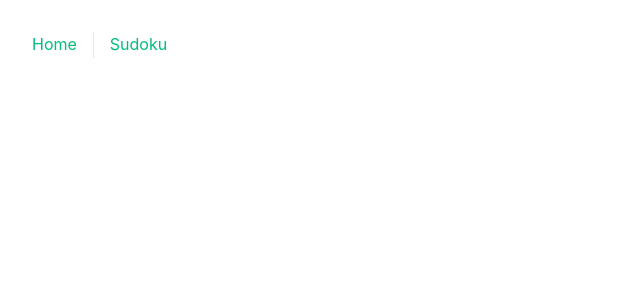
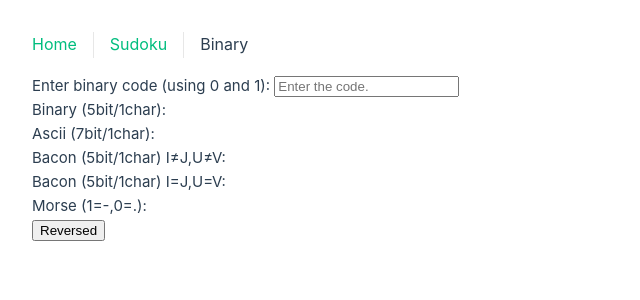
Before and after one commit to zenith-john/potior, a Vue app: page /binary in a window 1280 px wide. Before the commit this address had no page. Shown: the top 300 px of the page, without its empty margins (0-640 px from the left). Built offline with nearby package versions, Linux system fonts and the light colour scheme.

Commit message:
Add a binary tool.

```diff
--- a/src/App.vue
+++ b/src/App.vue
@@ -8,6 +8,7 @@ import { RouterLink, RouterView } from 'vue-router'
       <nav>
         <RouterLink to="/">Home</RouterLink>
         <RouterLink to="/sudoku">Sudoku</RouterLink>
+        <RouterLink to="/binary">Binary</RouterLink>
       </nav>
     </div>
   </header>
--- /dev/null
+++ b/src/components/Binary.vue
@@ -0,0 +1,196 @@
+<script lang="ts">
+export default {
+  data() {
+    return {
+      code: "",
+      morseTable: {} as { [key: string]: string },
+      reverseVisible: false,
+    }
+  },
+  mounted() {
+    // Initialize morseTable
+    const letters = 'abcdefghijklmnopqrstuvwxyz0123456789.,?\'!/()&:;=+-_"$@ ';
+    const morseValues =
+      [
+        '.-', '-...', '-.-.', '-..', '.', '..-.',
+        '--.', '....', '..', '.---',
+        '-.-', '.-..', '--', '-.', '---',
+        '.--.', '--.-', '.-.', '...', '-',
+        '..-', '...-', '.--', '-..-', '-.--',
+        '--..', '-----', '.----', '..---',
+        '...--', '....-', '.....', '-....',
+        '--...', '---..', '----.', '.-.-.-',
+        '--..--', '..--..', '.----.', '-.-.--',
+        '-..-.', '-.--.', '-.--.-',
+        '.-...', '---...', '-.-.-.', '-...-',
+        '.-.-.', '-....-', '..--.-',
+        '.-..-.', '...-..-', '.--.-.'
+      ];
+
+    for (let i = 0; i < morseValues.length; i++) {
+      this.morseTable[morseValues[i]] = letters.charAt(i);
+    }
+  },
+  computed: {
+    isValid() {
+      if (this.code.match(/^[01\s]*$/) != null) {
+        return true;
+      }
+      else {
+        return false;
+      }
+    },
+    reverse() {
+      let ret = "";
+      for (var i = 0; i < this.code.length; i++) {
+        let char = this.code.charAt(i);
+        if (char == '1') {
+          ret += '0';
+        }
+        else if (char == '0') {
+          ret += '1';
+        }
+        else {
+          ret += char;
+        }
+      }
+      return ret;
+    }
+  },
+  methods: {
+    binToInt(str: string) {
+      if (str.match(/^[01]*$/) != null) {
+        let ret = 0;
+        for (var i = 0; i < str.length; i++) {
+          ret *= 2;
+          if (str.charAt(i) == '1') {
+            ret++;
+          }
+        }
+        return ret;
+      }
+      return -1;
+    },
+    morseToChar(code: string) {
+      if (code in this.morseTable) {
+        return this.morseTable[code];
+      }
+      else {
+        return " UMC ";
+      }
+    },
+    binary(code: string) {
+      const gap = 5;
+      let trim_code = code.replace(/\s/g, "");
+      if (trim_code.length % gap != 0) {
+        return "Invalid as binary code";
+      }
+      else {
+        let ret = "";
+        let shift = 'a'.charCodeAt(0) - 1;
+        for (var i = 0; i < trim_code.length; i += gap) {
+          ret += String.fromCharCode(shift + this.binToInt(trim_code.substring(i, i + gap)));
+        }
+        return ret;
+      }
+    },
+    ascii(code: string) {
+      const gap = 7;
+      let trim_code = code.replace(/\s/g, "");
+      if (trim_code.length % gap != 0) {
+        return "Invalid as ascii code";
+      }
+      else {
+        let ret = "";
+        for (var i = 0; i < trim_code.length; i += gap) {
+          ret += String.fromCharCode(this.binToInt(trim_code.substring(i, i + gap)));
+        }
+        return ret;
+      }
+    },
+    bacon1(code: string) {
+      const gap = 5;
+      let trim_code = code.replace(/\s/g, "");
+      if (trim_code.length % gap != 0) {
+        return "Invalid as Bacon code";
+      }
+      else {
+        let ret = "";
+        let shift = 'a'.charCodeAt(0);
+        for (var i = 0; i < trim_code.length; i += gap) {
+          ret += String.fromCharCode(shift + this.binToInt(trim_code.substring(i, i + gap)));
+        }
+        return ret;
+      }
+    },
+    bacon2(code: string) {
+      const gap = 5;
+      let trim_code = code.replace(/\s/g, "");
+      if (trim_code.length % gap != 0) {
+        return "Invalid as Bacon code";
+      }
+      else {
+        let ret = "";
+        let shift = 'a'.charCodeAt(0);
+        for (var i = 0; i < trim_code.length; i += gap) {
+          let num = this.binToInt(trim_code.substring(i, i + gap));
+          if (num >= 20) {
+            num = num + 2;
+          }
+          else if (num >= 10) {
+            num = num + 1;
+          }
+          ret += String.fromCharCode(shift + num);
+        }
+        return ret;
+      }
+    },
+    morse(code: string) {
+      let morsify = code.replace(/1/g, "-").replace(/0/g, ".");
+      let codes = morsify.split(" ");
+      let ret = "";
+      for (var i in codes) {
+        if (codes[i] != "") {
+          ret += this.morseToChar(codes[i]);
+        }
+      }
+      return ret;
+    },
+    toggleReverse() {
+      this.reverseVisible = !this.reverseVisible;
+    }
+  }
+}
+</script>
+
+<template>
+  <label for="code">
+    Enter binary code (using 0 and 1):
+    <input v-model="code" placeholder="Enter the code." />
+    <template v-if="!isValid">
+      Invalid input.
+    </template>
+  </label>
+  <div>
+    <p> Binary (5bit/1char): {{ binary(code) }} </p>
+    <p> Ascii (7bit/1char): {{ ascii(code) }} </p>
+    <p> Bacon (5bit/1char) I≠J,U≠V: {{ bacon1(code) }} </p>
+    <p> Bacon (5bit/1char) I=J,U=V: {{ bacon2(code) }} </p>
+    <p> Morse (1=-,0=.): {{ morse(code) }}</p>
+    <button @click="toggleReverse">Reversed</button>
+    <div :class="{ invisible: !reverseVisible }">
+      <p> Reverse code: {{ reverse }}</p>
+      <p> Binary (5bit/1char): {{ binary(reverse) }} </p>
+      <p> Ascii (7bit/1char): {{ ascii(reverse) }} </p>
+      <p> Bacon (5bit/1char) I≠J,U≠V: {{ bacon1(reverse) }} </p>
+      <p> Bacon (5bit/1char) I=J,U=V: {{ bacon2(reverse) }} </p>
+      <p> Morse (1=-,0=.): {{ morse(reverse) }}</p>
+    </div>
+  </div>
+</template>
+
+<style>
+.invisible {
+  display: none;
+}
+</style>
--- a/src/router/index.ts
+++ b/src/router/index.ts
@@ -17,6 +17,11 @@ const router = createRouter({
       // which is lazy-loaded when the route is visited.
       component: () => import('../views/SudokuView.vue'),
     },
+    {
+      path: '/binary',
+      name: 'Binary',
+      component: () => import('../views/BinaryView.vue'),
+    }
   ],
 })
 
--- /dev/null
+++ b/src/views/BinaryView.vue
@@ -0,0 +1,10 @@
+<script setup lang="ts">
+import Binary from '../components/Binary.vue'
+</script>
+
+<template>
+  <Binary />
+</template>
+
+<style>
+</style>
```
